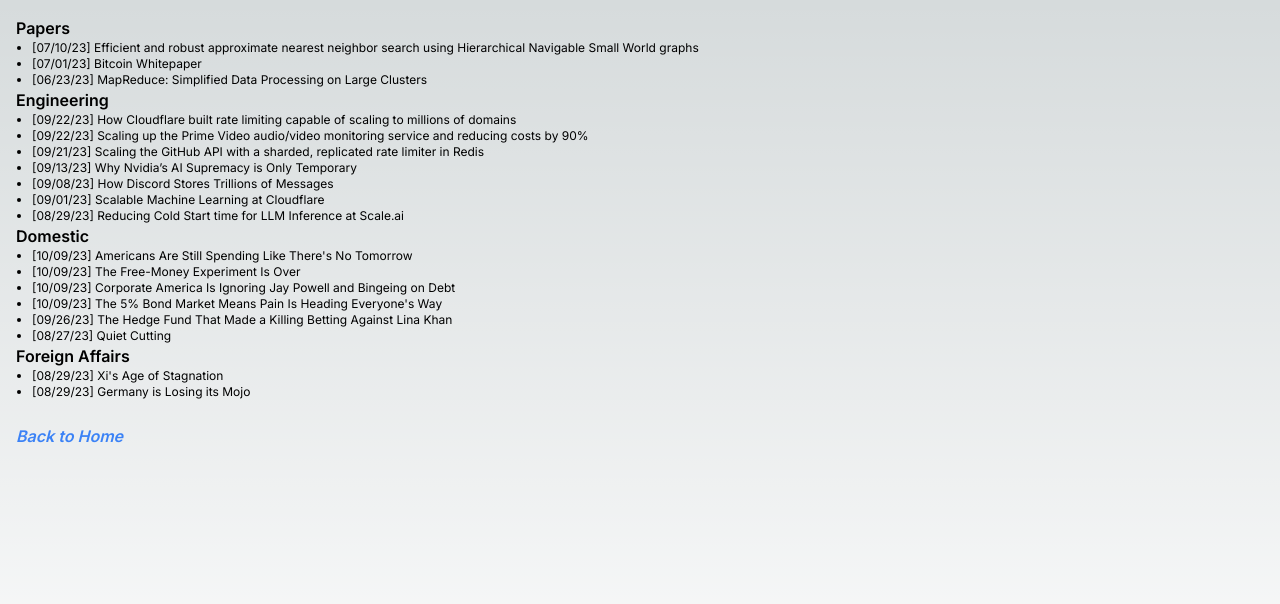
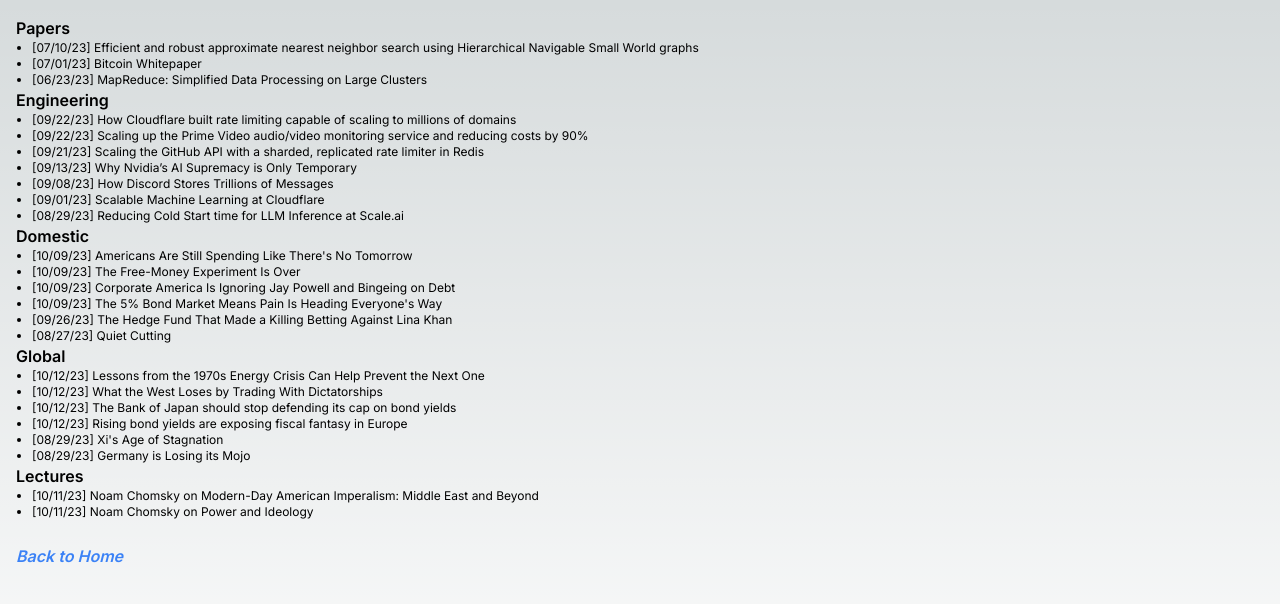
Before and after one commit to atharvapatil4/personal-website, a Next.js app in the folder personal-website/: page /reader in a window 1280 px wide. Shown: the top 604 px of the page. Built offline with nearby package versions, Linux system fonts and the light colour scheme.

Commit message:
added articles

```diff
--- a/package.json
+++ /dev/null
@@ -1,5 +0,0 @@
-{
-  "dependencies": {
-    "@vercel/analytics": "^1.0.2"
-  }
-}
--- a/personal-website/src/app/reader/page.tsx
+++ b/personal-website/src/app/reader/page.tsx
@@ -183,8 +183,51 @@
             </Link>
           </li>
         </ul>
-        <h1 className="font-semibold">Foreign Affairs</h1>
+        <h1 className="font-semibold">Global</h1>
         <ul className="text-xs list-disc pl-4">
+          <li>
+            <Link
+              href="https://www.wsj.com/economy/global/lessons-from-the-1970s-energy-crisis-can-help-prevent-the-next-one-59a13d30?st=y1twy1xrzgmmwhg&reflink=desktopwebshare_permalink"
+              className=" hover:underline"
+              rel="noopener noreferrer"
+              target="_blank"
+            >
+              [10/12/23] Lessons from the 1970s Energy Crisis Can Help Prevent
+              the Next One
+            </Link>
+          </li>
+          <li>
+            <Link
+              href="https://www.wsj.com/economy/global/what-the-west-loses-by-trading-with-dictatorships-591c6a0f?st=083vyg93s58a3jf&reflink=desktopwebshare_permalink"
+              className=" hover:underline"
+              rel="noopener noreferrer"
+              target="_blank"
+            >
+              [10/12/23] What the West Loses by Trading With Dictatorships
+            </Link>
+          </li>
+          <li>
+            <Link
+              href="https://web.archive.org/web/20231010200945/https://www.economist.com/leaders/2023/02/02/the-bank-of-japan-should-stop-defending-its-cap-on-bond-yields"
+              className=" hover:underline"
+              rel="noopener noreferrer"
+              target="_blank"
+            >
+              [10/12/23] The Bank of Japan should stop defending its cap on bond
+              yields
+            </Link>
+          </li>
+          <li>
+            <Link
+              href="https://web.archive.org/web/20231011044826/https://www.economist.com/leaders/2023/10/04/rising-bond-yields-are-exposing-fiscal-fantasy-in-europe"
+              className=" hover:underline"
+              rel="noopener noreferrer"
+              target="_blank"
+            >
+              [10/12/23] Rising bond yields are exposing fiscal fantasy in
+              Europe
+            </Link>
+          </li>
           <li>
             <Link
               href="https://www.foreignaffairs.com/china/xi-jinping-age-stagnation"
@@ -206,6 +249,30 @@
             </Link>
           </li>
         </ul>
+        <h1 className="font-semibold">Lectures</h1>
+        <ul className="text-xs list-disc pl-4">
+          <li>
+            <Link
+              href="https://www.youtube.com/watch?v=7PdJ9TAdTdA&t=4894s"
+              className=" hover:underline"
+              rel="noopener noreferrer"
+              target="_blank"
+            >
+              [10/11/23] Noam Chomsky on Modern-Day American Imperalism: Middle
+              East and Beyond
+            </Link>
+          </li>
+          <li>
+            <Link
+              href="https://www.youtube.com/watch?v=w_X5czMVKT8"
+              className=" hover:underline"
+              rel="noopener noreferrer"
+              target="_blank"
+            >
+              [10/11/23] Noam Chomsky on Power and Ideology
+            </Link>
+          </li>
+        </ul>
         <br></br>
         <h1 className="font-semibold">
           {" "}
```
